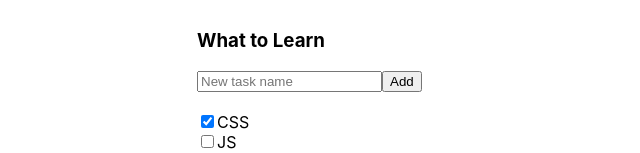
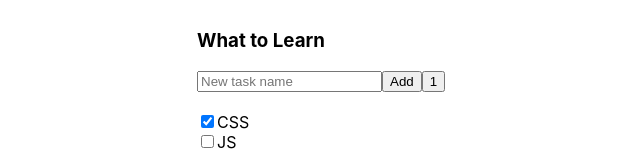
Before and after one commit to vantrey/todoListWithApi, a React (Create React App) app: page / in a window 1280 px wide. Shown: the top 153 px of the page, without its empty margins (203-843 px from the left). Built offline with nearby package versions, Linux system fonts and the light colour scheme.

Commit message:
add button

```diff
--- a/src/TodoListHeader.js
+++ b/src/TodoListHeader.js
@@ -7,6 +7,7 @@ class TodoListHeader extends React.Component {
                 <div className="todoList-newTaskForm">
                     <input type="text" placeholder="New task name"/>
                     <button>Add</button>
+                    <button>1</button>
                 </div>
             </div>
         );
```
